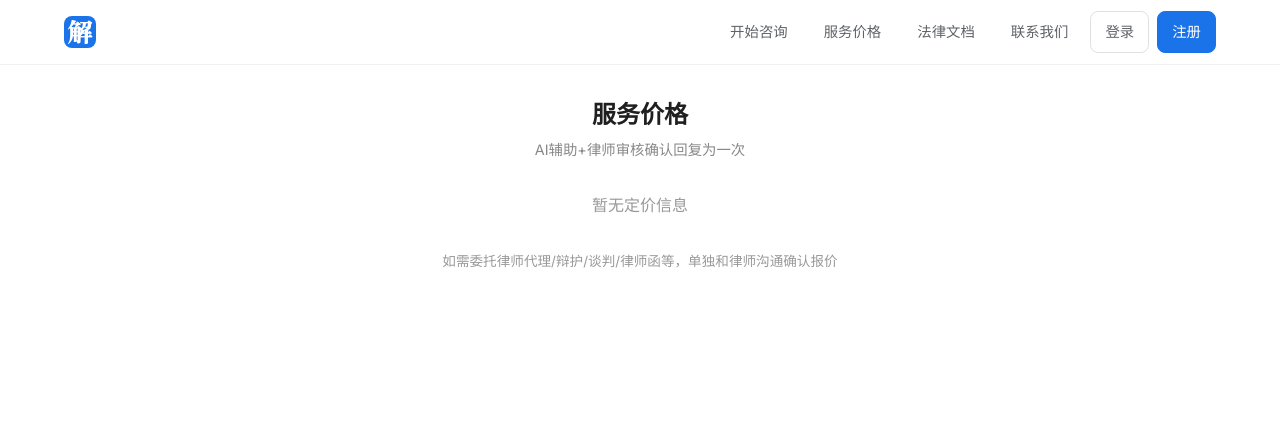
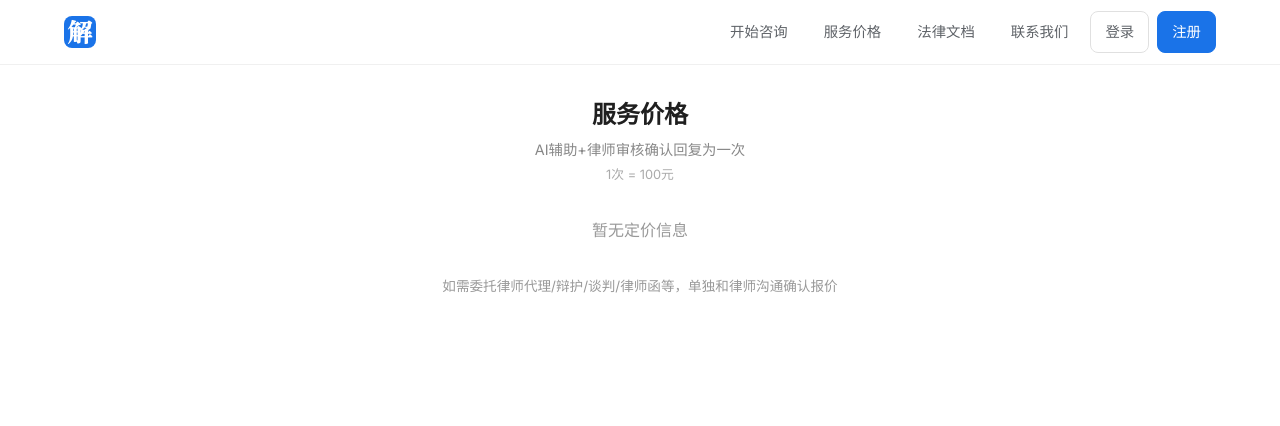
Before and after one commit to booted4439-alt/paoding-law, a Flask app: page /pricing in a window 1280 px wide. Shown: the top 426 px of the page. Run offline with Flask 3, Linux system fonts and the light colour scheme; data that the repository does not hold is empty; some libraries are stand-ins or nearby versions.

Commit message:
style: 服务价格改为次数显示(1次=100元)

```diff
--- a/templates/pricing.html
+++ b/templates/pricing.html
@@ -7,7 +7,8 @@
 {% block content %}
 <div style="max-width: 1100px; margin: 0 auto; padding: 32px 16px;">
     <h1 style="font-size: 1.5rem; font-weight: 600; text-align: center; margin-bottom: 4px;">服务价格</h1>
-    <p style="text-align: center; color: #888; font-size: 0.9rem; margin-bottom: 32px;">AI辅助+律师审核确认回复为一次</p>
+    <p style="text-align: center; color: #888; font-size: 0.9rem; margin-bottom: 4px;">AI辅助+律师审核确认回复为一次</p>
+    <p style="text-align: center; color: #aaa; font-size: 0.8rem; margin-bottom: 32px;">1次 = 100元</p>
 
     {% if not categories %}
     <p style="text-align: center; color: #999;">暂无定价信息</p>
@@ -32,7 +33,7 @@
                     <br><span style="font-size: 0.78rem; color: #999;">{{ p.description }}</span>
                     {% endif %}
                 </td>
-                <td style="padding: 10px 14px; text-align: right; font-weight: 600; color: #e44; white-space: nowrap; width: 60px;">{{ '%.0f'|format(p.price/100) }}元</td>
+                <td style="padding: 10px 14px; text-align: right; font-weight: 600; color: #e44; white-space: nowrap; width: 50px;">{{ '%.0f'|format(p.price/10000) }}次</td>
             </tr>
             {% endfor %}
             </tbody>
```
